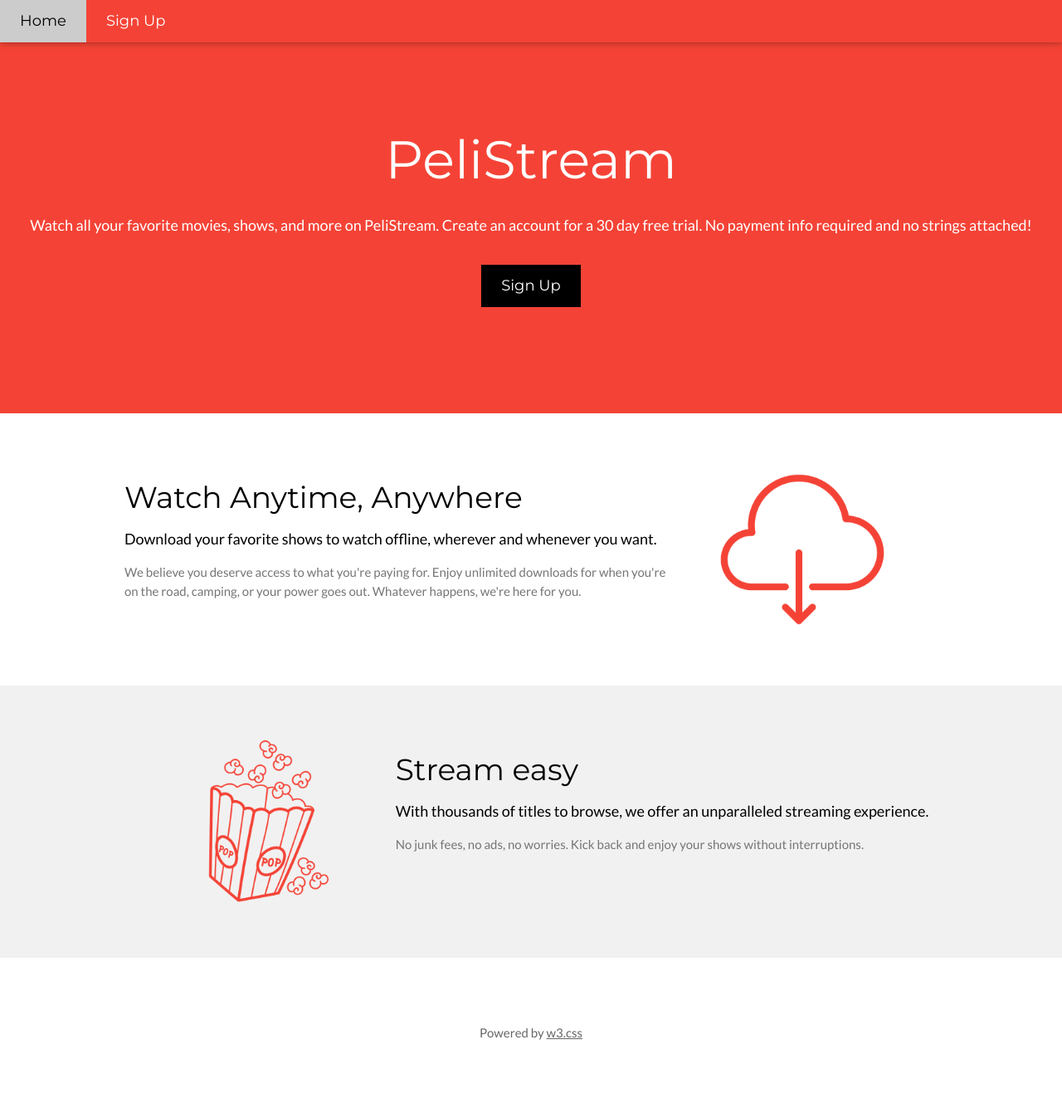
After one commit to MFA-Phishing-MQP-WPI/User-Study-Demo-Site, a Node server app: page /signup2.html in a window 1280 px wide. The commit adds this page. Shown: the whole page at 83% size. Run offline with Node 20, Linux system fonts and the light colour scheme.

Commit message:
Undelete signup2 scenario

```diff
--- a/server.js
+++ b/server.js
@@ -18,6 +18,9 @@ app.get("/signup0.html", (req, res) => {
 app.get("/signup1.html", (req, res) => {
   res.sendFile("signup1.html", { root: "src/pages" });
 });
+app.get("/signup2.html", (req, res) => {
+  res.sendFile("signup2.html", { root: "src/pages" });
+});
 
 
 const port = 8080;
--- a/src/pages/index.html
+++ b/src/pages/index.html
@@ -11,8 +11,9 @@
   <body>
     <div class="topnav">
       <a href="training.html">Training</a>
-      <a href="signup0.html">SignUp0</a>
-      <a href="signup1.html">SignUp1</a>
+      <a href="signup0.html">Security Questions</a>
+      <a href="signup1.html">Magic Link</a>
+      <a href="signup2.html">SSO</a>
     </div>
     <h1 class="body">
       User Interface Efficacy
--- /dev/null
+++ b/src/pages/signup2.html
@@ -0,0 +1,194 @@
+<!DOCTYPE html>
+<!-- W3.CSS template from w3schools.com -->
+<html lang="en">
+  <head>
+    <title>PeliStream</title>
+    <meta charset="UTF-8" />
+    <meta name="viewport" content="width=device-width, initial-scale=1" />
+    <link rel="stylesheet" href="https://www.w3schools.com/w3css/4/w3.css" />
+    <link
+      rel="stylesheet"
+      href="https://fonts.googleapis.com/css?family=Lato"
+    />
+    <link
+      rel="stylesheet"
+      href="https://fonts.googleapis.com/css?family=Montserrat"
+    />
+    <link
+      rel="stylesheet"
+      href="https://cdnjs.cloudflare.com/ajax/libs/font-awesome/4.7.0/css/font-awesome.min.css"
+    />
+    <style>
+      body,
+      h1,
+      h2,
+      h3,
+      h4,
+      h5,
+      h6 {
+        font-family: "Lato", sans-serif;
+      }
+      .w3-bar,
+      h1,
+      button {
+        font-family: "Montserrat", sans-serif;
+      }
+      .fa-anchor,
+      .fa-coffee {
+        font-size: 200px;
+      }
+    </style>
+  </head>
+  <body>
+    <!-- Navbar -->
+    <div class="w3-top">
+      <div class="w3-bar w3-red w3-card w3-left-align w3-large">
+        <a
+          class="w3-bar-item w3-button w3-hide-medium w3-hide-large w3-right w3-padding-large w3-hover-white w3-large w3-red"
+          href="javascript:void(0);"
+          onclick="myFunction()"
+          title="Toggle Navigation Menu"
+          ><i class="fa fa-bars"></i
+        ></a>
+        <a href="#" class="w3-bar-item w3-button w3-padding-large w3-white"
+          >Home</a
+        >
+        <button
+          class="open-button w3-bar-item w3-button w3-padding-large w3-hover-white"
+          onclick="openForm()"
+        >
+          Sign Up
+        </button>
+      </div>
+
+      <!-- Navbar on small screens -->
+      <div
+        id="navDemo"
+        class="w3-bar-block w3-white w3-hide w3-hide-large w3-hide-medium w3-large"
+      >
+        <button
+          class="open-button w3-bar-item w3-button w3-padding-large"
+          onclick="openForm()"
+        >
+          Sign Up
+        </button>
+      </div>
+    </div>
+
+    <!-- Header -->
+    <header class="w3-container w3-red w3-center" style="padding: 128px 16px">
+      <h1 class="w3-margin w3-jumbo">PeliStream</h1>
+      <p class="w3-large">
+        Watch all your favorite movies, shows, and more on PeliStream. Create an
+        account for a 30 day free trial. No payment info required and no strings
+        attached!
+      </p>
+      <button
+        class="w3-button w3-black w3-padding-large w3-large w3-margin-top"
+        onclick="openForm()"
+      >
+        Sign Up
+      </button>
+    </header>
+
+    <div class="form-popup" id="signup">
+      <style>
+        .form-popup {
+          display: none;
+          position: fixed;
+          margin: 0 auto;
+          top: 55%;
+          left: 50%;
+          text-align: center;
+          transform: translate(-50%, -50%);
+          border: 3px solid #f3f3f3;
+        }
+
+        .form-container {
+          max-width: 300px;
+          padding: 10px;
+          background-color: white;
+        }
+      </style>
+      <form class="form-container">
+        <h1>Sign Up</h1>
+
+        <p>Sign up with Single Sign On</p>
+        <button type="button" class="btn cancel" onclick="closeForm()">
+          Close
+        </button>
+        <p></p>
+      </form>
+    </div>
+
+    <!-- First Grid -->
+    <div class="w3-row-padding w3-padding-64 w3-container">
+      <div class="w3-content">
+        <div class="w3-twothird">
+          <h1>Watch Anytime, Anywhere</h1>
+          <h5>
+            Download your favorite shows to watch offline, wherever and whenever you want.
+          </h5>
+
+          <p class="w3-text-grey">
+            We believe you deserve access to what you're paying for. Enjoy unlimited downloads
+            for when you're on the road, camping, or your power goes out. Whatever happens, we're here for you.
+          </p>
+        </div>
+
+        <div class="w3-third w3-center">
+          <img src="/images/download.png" alt="Graphic of an arrow pointing downwards from a cloud" width="200" height="200">
+        </div>
+      </div>
+    </div>
+
+    <!-- Second Grid -->
+    <div class="w3-row-padding w3-light-grey w3-padding-64 w3-container">
+      <div class="w3-content">
+        <div class="w3-third w3-center">
+          <img src="/images/popcorn.png" alt="Graphic of movie theater popcorn" width="200" height="200">
+        </div>
+
+        <div class="w3-twothird">
+          <h1>Stream easy</h1>
+          <h5>
+            With thousands of titles to browse, we offer an unparalleled streaming experience.
+          </h5>
+          <p class="w3-text-grey">
+            No junk fees, no ads, no worries. Kick back and enjoy your shows without interruptions.
+          </p>
+        </div>
+      </div>
+    </div>
+
+    <!-- Footer -->
+    <footer class="w3-container w3-padding-64 w3-center w3-opacity">
+      <p>
+        Powered by
+        <a href="https://www.w3schools.com/w3css/default.asp" target="_blank"
+          >w3.css</a
+        >
+      </p>
+    </footer>
+
+    <script>
+      // Used to toggle the menu on small screens when clicking on the menu button
+      function myFunction() {
+        var x = document.getElementById("navDemo");
+        if (x.className.indexOf("w3-show") == -1) {
+          x.className += " w3-show";
+        } else {
+          x.className = x.className.replace(" w3-show", "");
+        }
+      }
+
+      function openForm() {
+        document.getElementById("signup").style.display = "block";
+      }
+
+      function closeForm() {
+        document.getElementById("signup").style.display = "none";
+      }
+    </script>
+  </body>
+</html>
```
